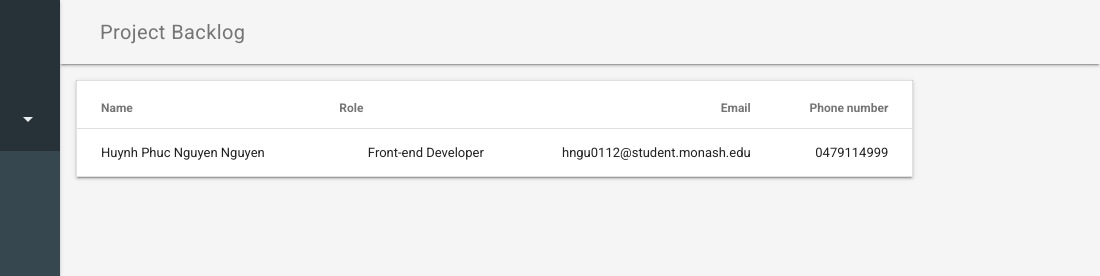
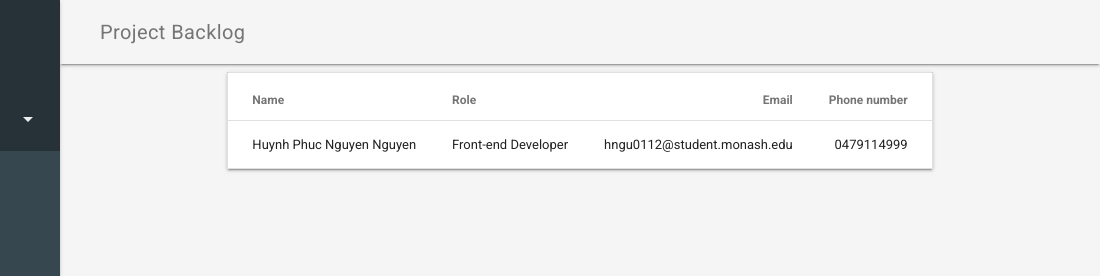
Before and after one commit to hiri45/Sprint-kanban, a plain HTML site: page Sandbox/HTML prototype/index - Copy.html in a window 1280 px wide. Shown: the top 276 px of the page, 180-1280 px from the left. Drawn offline with nearby package versions, Linux system fonts and the light colour scheme.

```diff
--- a/Sandbox/HTML prototype/index - Copy.html
+++ b/Sandbox/HTML prototype/index - Copy.html
@@ -81,8 +81,8 @@
     </div>
     <main class="mdl-layout__content mdl-color--grey-100">
       <div class="mdl-grid demo-content">
-        <div class="demo-charts mdl-color--white mdl-shadow--2dp mdl-cell mdl-cell--10-col margin: auto;">
-          <table class="mdl-data-table mdl-js-data-table " style="width:100%;">
+        <div class="demo-charts mdl-color--white mdl-shadow--2dp mdl-cellmargin: auto;" style="width:auto; margin: auto;">
+          <table class="mdl-data-table mdl-js-data-table " style="width:80%">
             <thead>
               <tr>
                 <th class="mdl-data-table__cell--non-numeric">Name</th>
```
